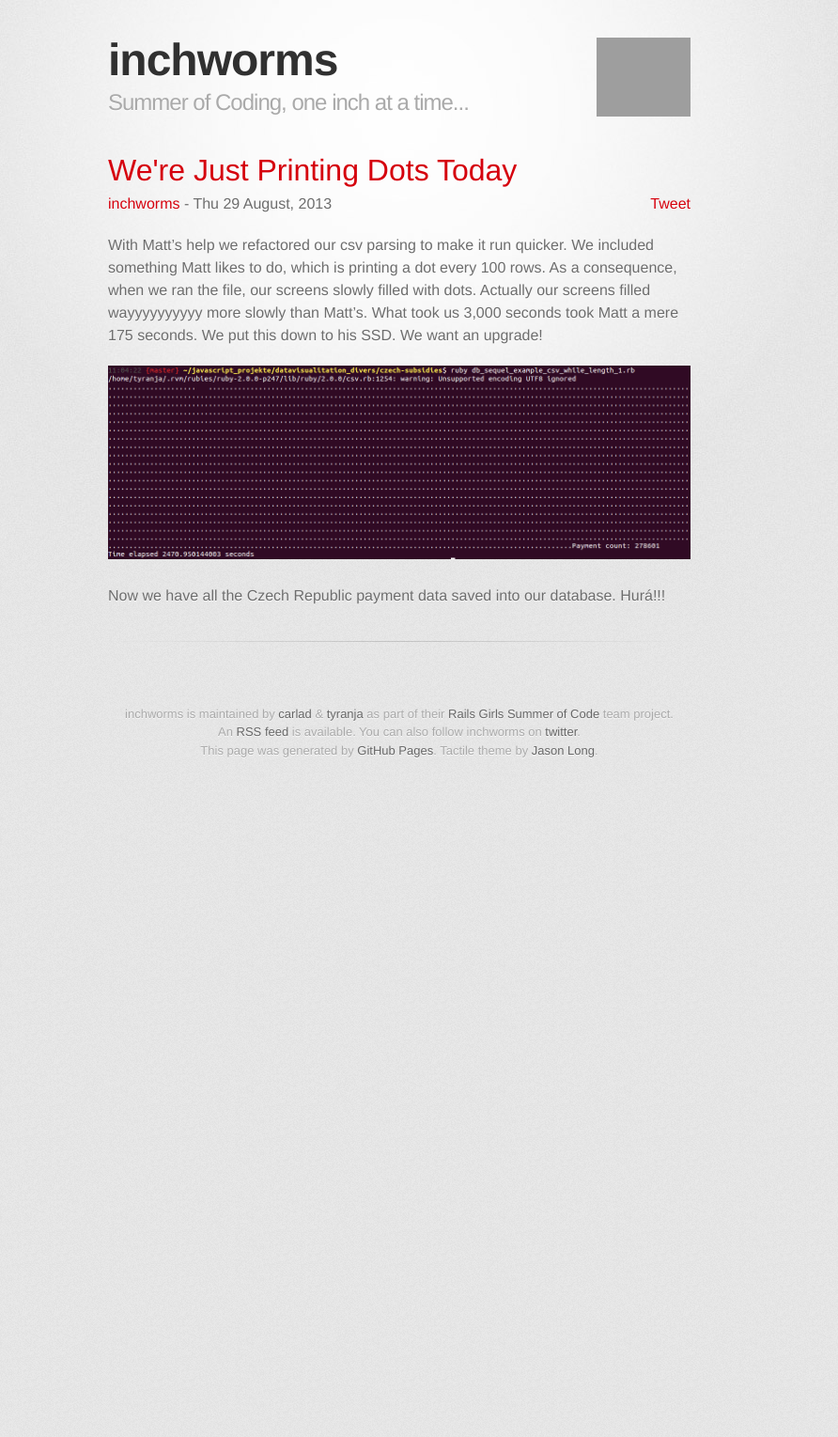
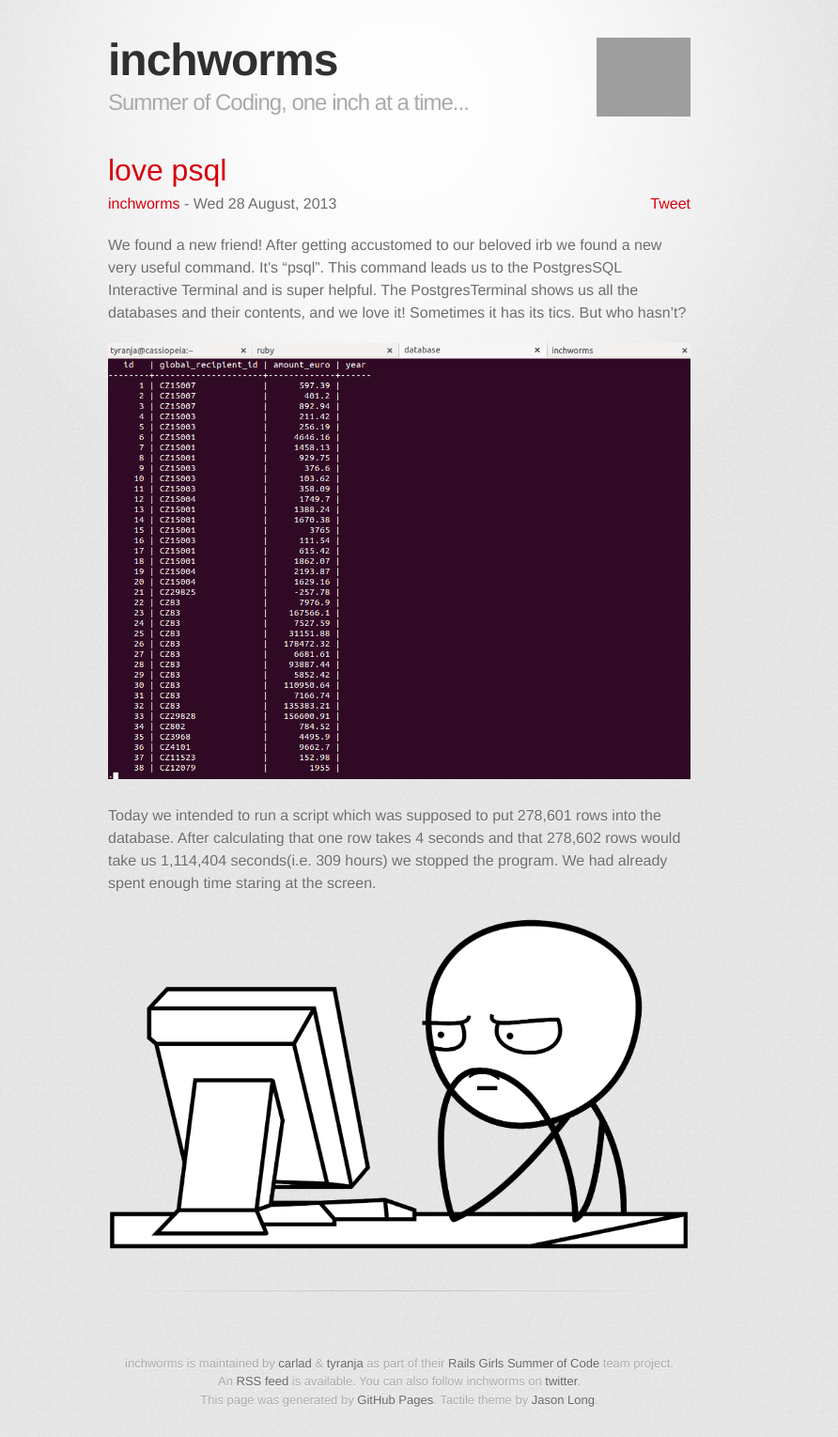
Before and after one commit to inchworms/inchworms, a Jekyll site: the page built from _posts/2013-08-28-psql.md, in a window 1280 px wide. Shown: the whole page at 94% size, without its empty margins (215-1107 px from the left). Built offline with Jekyll 4.4.1, drawn with Linux system fonts in a browser that asks for light colours; nearby versions of some CDN libraries; some web fonts are replaced; Markdown is read by kramdown in place of the engine named in the settings; comment, search, counter and statistics services are not loaded; before the commit the page ends 900 px from its top, so only the background shows below that; grey boxes are pictures that could not be loaded.

Commit message:
restore deleted blog post for aug 28

```diff
--- a/_posts/2013-08-28-psql.md
+++ b/_posts/2013-08-28-psql.md
@@ -1,14 +1,16 @@
 ---
-title: We're Just Printing Dots Today
+title: love psql
 layout: post
-created_at: Thu Aug 29 2013 15:00
-permalink: /blog/2013-08-29-dots
+created_at: Wed Aug 28 2013 15:00
+permalink: /blog/2013-08-28-psql
 author: inchworms
 twitter: inchworms_
 ---
 
-With Matt's help we refactored our csv parsing to make it run quicker. We included something Matt likes to do, which is printing a dot every 100 rows. As a consequence, when we ran the file, our screens slowly filled with dots. Actually our screens filled wayyyyyyyyyy more slowly than Matt's. What took us 3,000 seconds took Matt a mere 175 seconds. We put this down to his SSD. We want an upgrade!
+We found a new friend! After getting accustomed to our beloved irb we found a new very useful command. It's "psql". This command leads us to the PostgresSQL Interactive Terminal and is super helpful. The PostgresTerminal shows us all the databases and their contents, and we love it! Sometimes it has its tics. But who hasn't?
 
-![dots](/images/dots.png)
+![payment_data](/images/payment_data.png)
 
-Now we have all the Czech Republic payment data saved into our database. Hurá!!!
+Today we intended to run a script which was supposed to put 278,601 rows into the database. After calculating that one row takes 4 seconds and that 278,602 rows would take us 1,114,404 seconds(i.e. 309 hours) we stopped the program. We had already spent enough time staring at the screen.
+
+![waiting](/images/waiting-meme.png)
```
